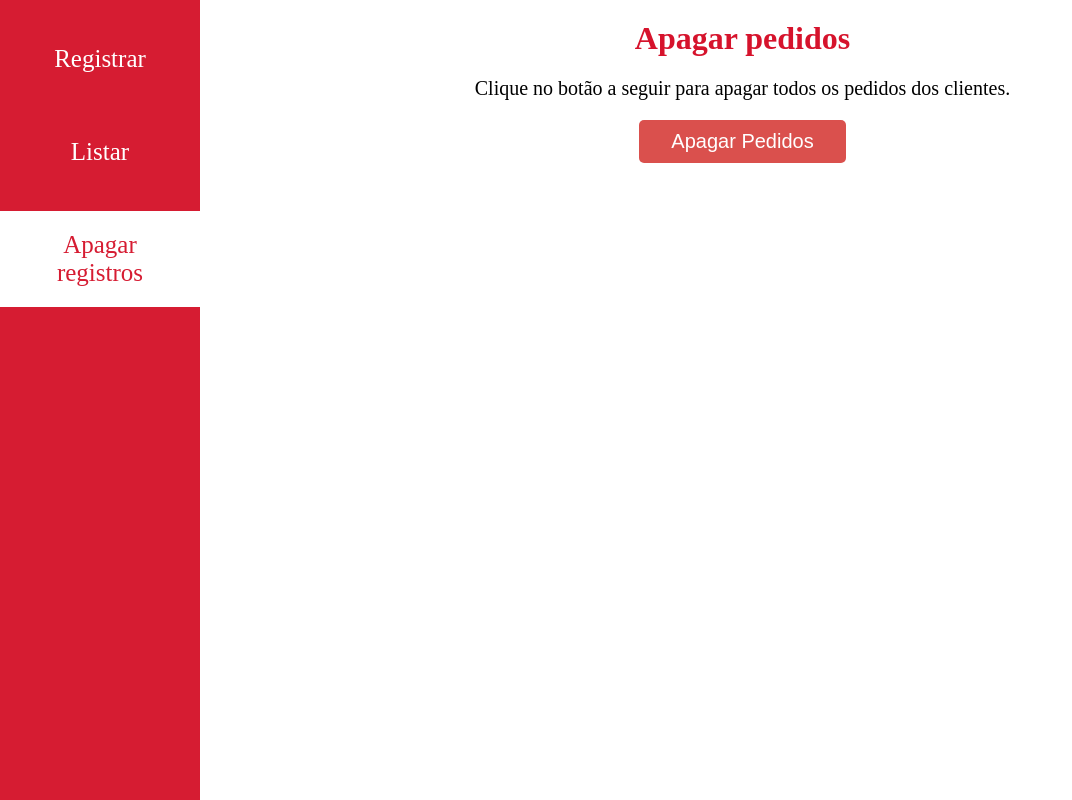
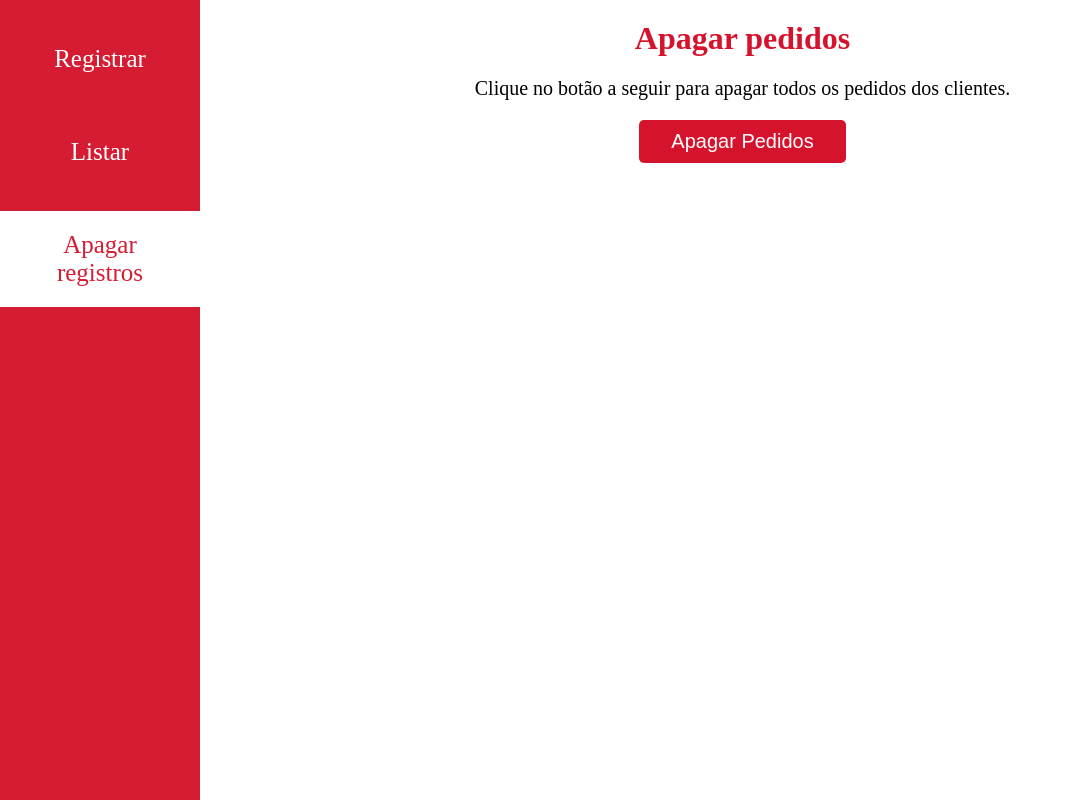
Before and after one commit to Braz99/gerenciador-de-pedidos, a React (Create React App) app: page /delete in a window 1280 px wide. Shown: the whole page, without its empty margins (0-1072 px from the left). Built offline with nearby package versions, Linux system fonts and the light colour scheme.

Commit message:
Estiliza a página delete

```diff
--- a/src/components/MainDelete.jsx
+++ b/src/components/MainDelete.jsx
@@ -1,16 +1,16 @@
 import useDeleteAction from "../hooks/useDeleteAction";
-import "../styles/mainDelete_s.css";
+import "../styles/components/main-delete-s.css";
 
 export default function MainDelete() {
   let handleDelete = useDeleteAction();
 
   return (
-    <main id="main_delete">
-      <h1>Apagar pedidos</h1>
+    <main className="delete-main">
+      <h1 className="delete-title">Apagar pedidos</h1>
 
-      <p>Clique no botão a seguir para apagar todos os pedidos dos clientes.</p>
+      <p className="delete-disclaimer">Clique no botão a seguir para apagar todos os pedidos dos clientes.</p>
 
-      <button id="button_delete" onClick={handleDelete}>
+      <button className="delete-button" onClick={handleDelete}>
         Apagar Pedidos
       </button>
     </main>
--- /dev/null
+++ b/src/styles/components/main-delete-s.css
@@ -0,0 +1,39 @@
+.delete-main {
+  margin-left: 205px;
+  padding: 20px;
+  text-align: center;
+}
+
+.delete-title {
+  color: #d6132c;
+}
+
+.delete-disclaimer {
+  margin: 20px 0px;
+  font-size: 20px;
+}
+
+.delete-button {
+  width: 20%;
+  min-width: 135px;
+  padding: 10px;
+  font-size: 20px;
+  background-color: #d6132c;
+  color: #fff;
+  border: none;
+  border-radius: 5px;
+  cursor: pointer;
+}
+
+.delete-button:hover {
+  background-color: #eb0202;
+  transition: 0.5s;
+}
+
+
+
+@media (max-width: 750px) {
+  .delete-main {
+    margin-left: 155px;
+  }
+}
--- a/src/styles/mainDelete_s.css
+++ /dev/null
@@ -1,36 +0,0 @@
-#main_delete {
-	margin-left: 205px;
-	padding: 20px;
-	text-align: center;
-}
-
-#main_delete h1 {
-	color: #d6132c;
-}
-
-#main_delete p {
-	margin: 20px 0px;
-	font-size: 20px;
-}
-
-#button_delete {
-	width: 20%;
-	min-width: 135px;
-	padding: 10px;
-	font-size: 20px;
-	background-color: #da504d;
-	color: #fff;
-	border: none;
-	border-radius: 5px;
-	cursor: pointer;
-}
-
-#button_delete:hover {
-	background-color: #d6132c;
-}
-
-@media (max-width: 750px) {
-	#main_delete {
-		margin-left: 155px;
-	}
-}
```
